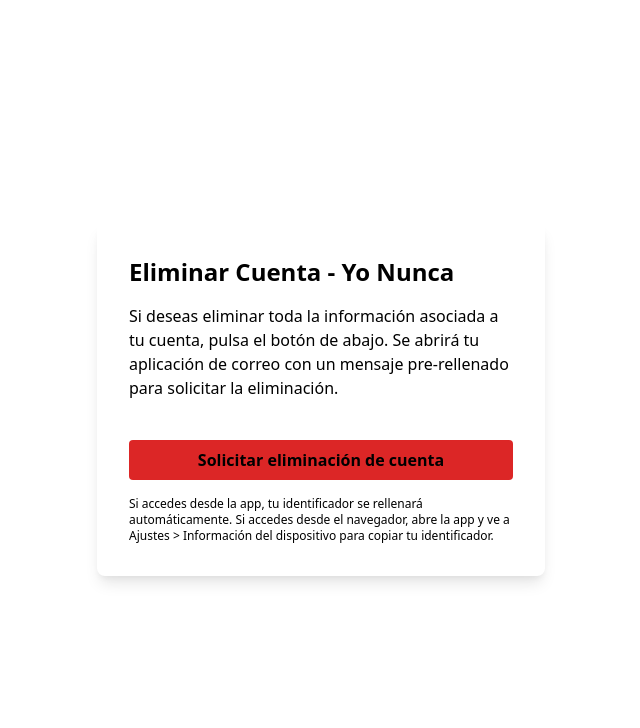
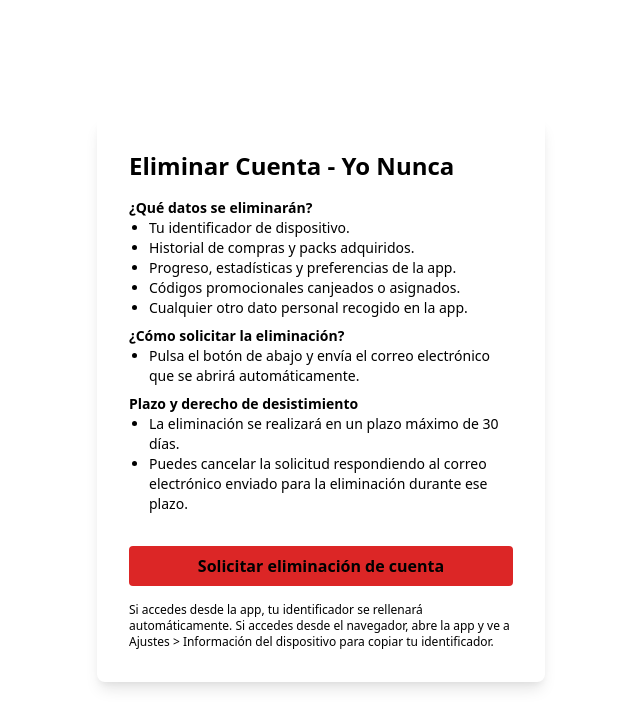
Before and after one commit to miguelrs01/yo-nunca-app-web, a plain HTML site: page delete-account.html in a window 1280 px wide. Shown: the whole page, without its empty margins (319-959 px from the left). Drawn offline with nearby package versions, Linux system fonts and the light colour scheme.

Commit message:
Mejorada pagina eliminacion de cuenta

```diff
--- a/delete-account.html
+++ b/delete-account.html
@@ -9,7 +9,25 @@
 <body class="bg-slate-900 text-slate-200 min-h-screen flex items-center justify-center">
     <div class="bg-slate-800 p-8 rounded-lg shadow-lg max-w-md w-full">
         <h1 class="text-2xl font-bold mb-4 text-cyan-400">Eliminar Cuenta - Yo Nunca</h1>
-        <p class="mb-6">Si deseas eliminar toda la información asociada a tu cuenta, pulsa el botón de abajo. Se abrirá tu aplicación de correo con un mensaje pre-rellenado para solicitar la eliminación.</p>
+        <div class="mb-4 text-left text-sm text-slate-300">
+            <strong>¿Qué datos se eliminarán?</strong>
+            <ul class="list-disc pl-5 mb-2">
+                <li>Tu identificador de dispositivo.</li>
+                <li>Historial de compras y packs adquiridos.</li>
+                <li>Progreso, estadísticas y preferencias de la app.</li>
+                <li>Códigos promocionales canjeados o asignados.</li>
+                <li>Cualquier otro dato personal recogido en la app.</li>
+            </ul>
+            <strong>¿Cómo solicitar la eliminación?</strong>
+            <ul class="list-disc pl-5 mb-2">
+                <li>Pulsa el botón de abajo y envía el correo electrónico que se abrirá automáticamente.</li>
+            </ul>
+            <strong>Plazo y derecho de desistimiento</strong>
+            <ul class="list-disc pl-5 mb-2">
+                <li>La eliminación se realizará en un plazo máximo de 30 días.</li>
+                <li>Puedes cancelar la solicitud respondiendo al correo electrónico enviado para la eliminación durante ese plazo.</li>
+            </ul>
+        </div>
         <button id="delete-btn" class="btn btn-danger w-full py-2 mt-4 bg-red-600 hover:bg-red-700 rounded font-bold">Solicitar eliminación de cuenta</button>
         <div id="extra-info" class="text-xs text-slate-400 mt-4"></div>
     </div>
```
